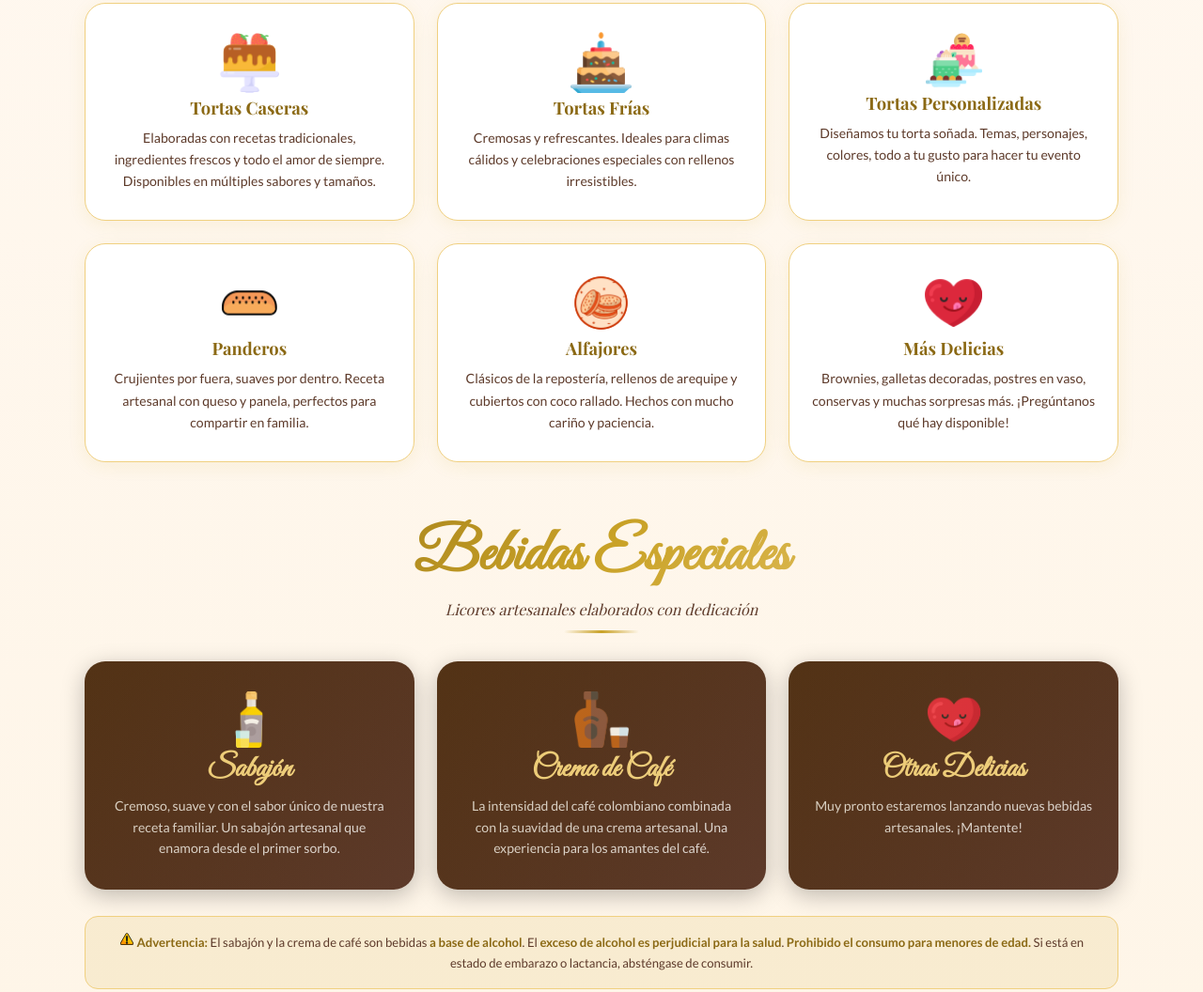
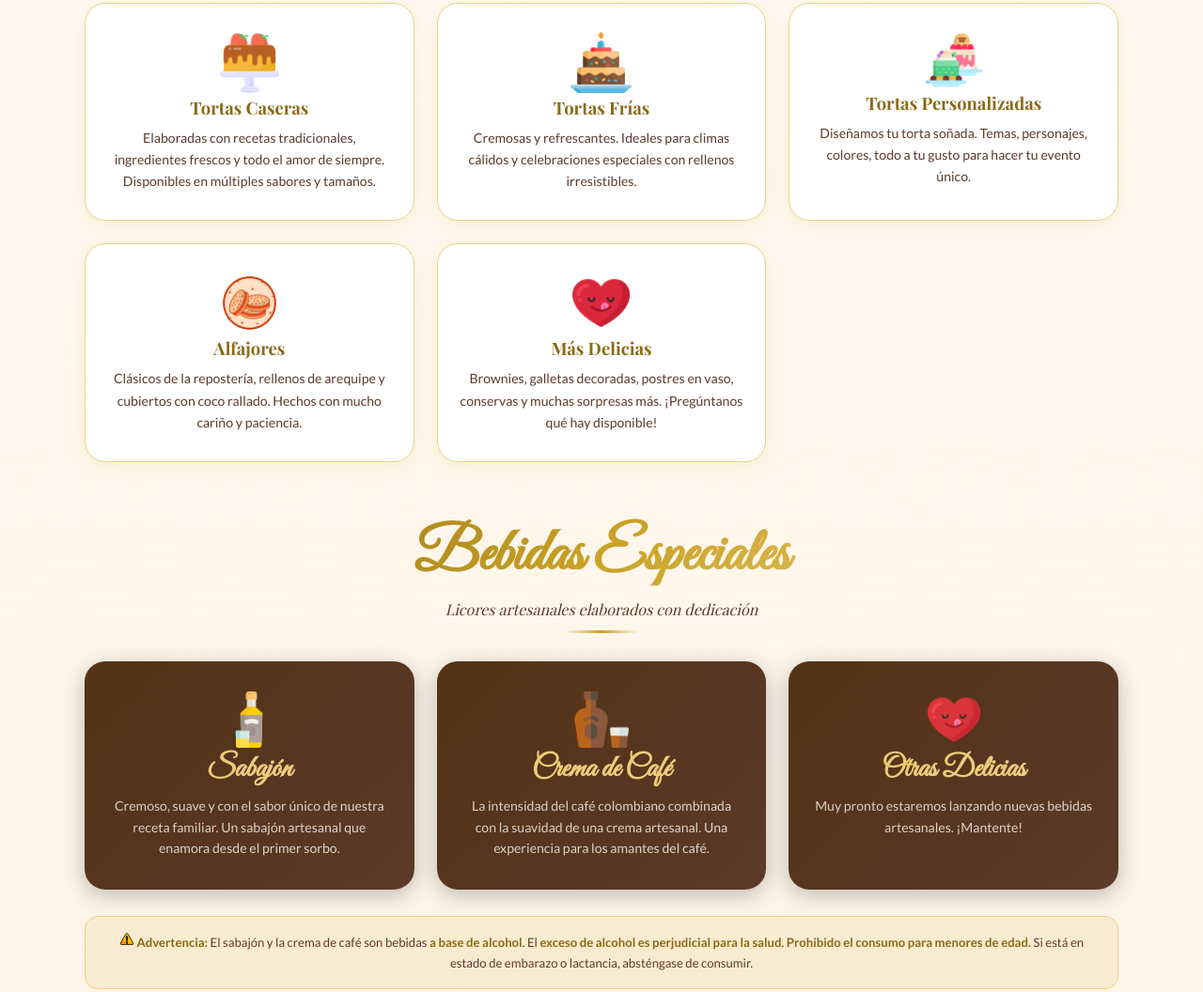
Before and after one commit to rossdeliciasysabores/ross-delicias-web, a plain HTML site: page index.html in a window 1280 px wide. Shown: the part 5182-6238 px from the top of the page at 94% size. Drawn offline with nearby package versions, Linux system fonts and the light colour scheme.

Commit message:
Update index.html
BORRO PANDEROS

```diff
--- a/index.html
+++ b/index.html
@@ -1921,12 +1921,6 @@
           <p>Diseñamos tu torta soñada. Temas, personajes, colores, todo a tu gusto para hacer tu evento único.</p>
         </div>
         <div class="prod-card reveal">
-          <img src="assets/icons/pan-de-molde.png" alt="" width="65px" />
-          <h3>Panderos</h3>
-          <p>Crujientes por fuera, suaves por dentro. Receta artesanal con queso y panela, perfectos para compartir en
-            familia.</p>
-        </div>
-        <div class="prod-card reveal">
           <img src="assets/icons/alfajores.png" alt="" width="65px" />
           <h3>Alfajores</h3>
           <p>Clásicos de la repostería, rellenos de arequipe y cubiertos con coco rallado. Hechos con mucho cariño y
```
